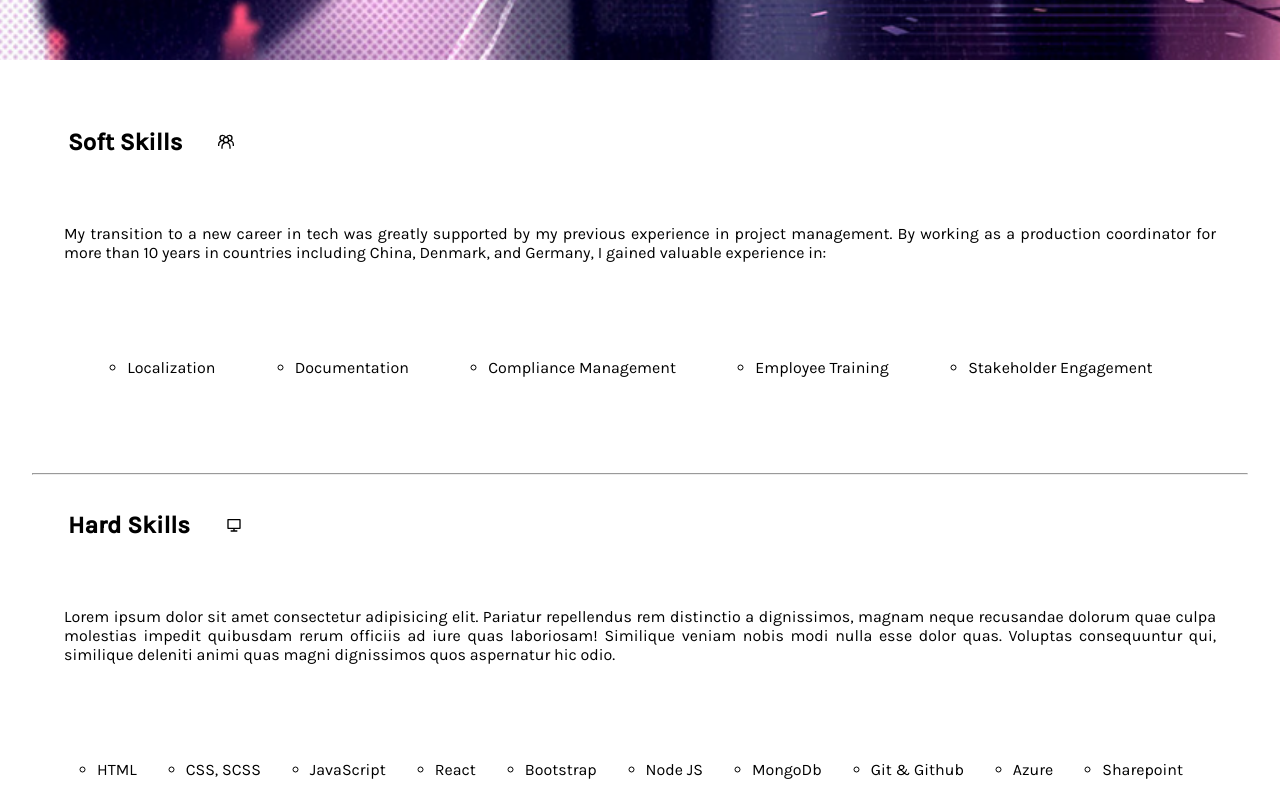
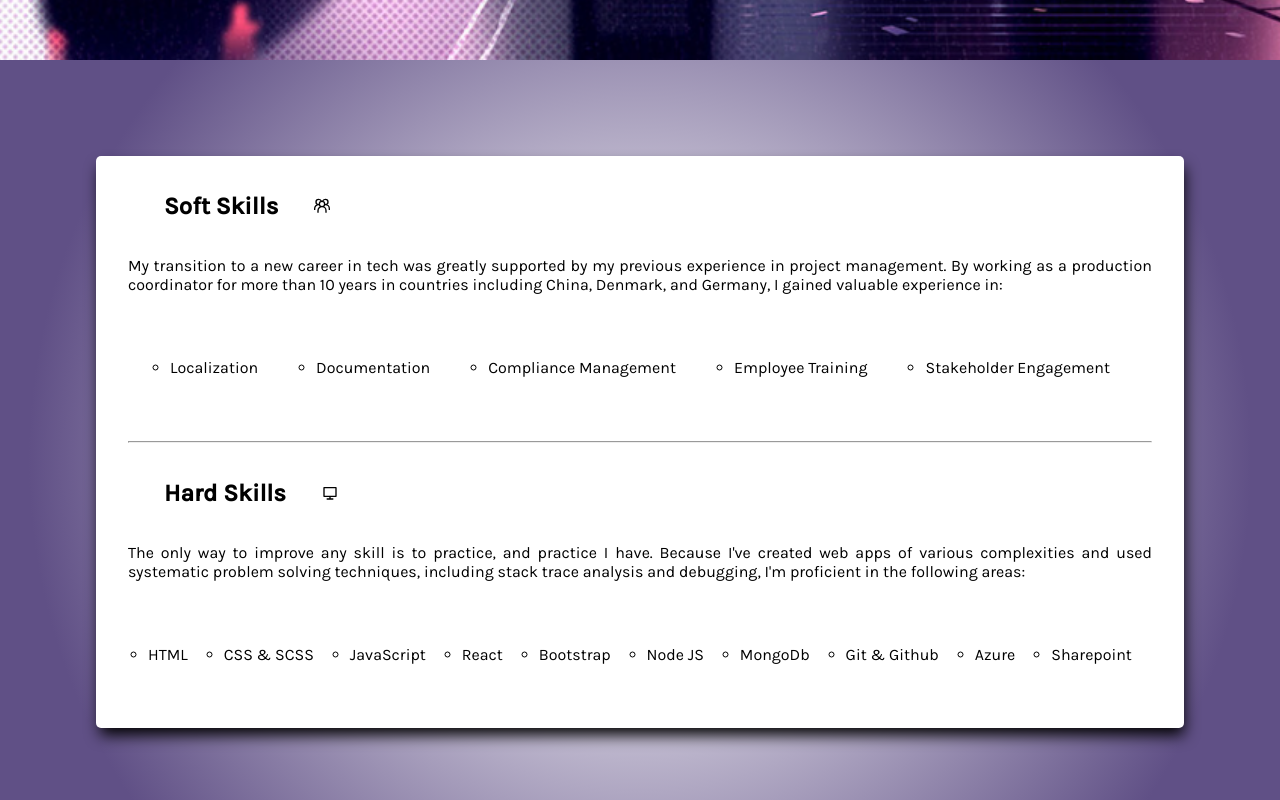
Before and after one commit to HWBarrows/portfolio, a React (Create React App) app: page / in a window 1280 px wide. Shown: the part 1620-2420 px from the top of the page. Built offline with nearby package versions, Linux system fonts and the light colour scheme.

Commit message:
classes added for conditional styling

```diff
--- a/src/components/computerThings/Computer.scss
+++ b/src/components/computerThings/Computer.scss
@@ -2,41 +2,9 @@
     //border: 2px solid fuchsia;
     background-color: white;
     padding:2em;
-
     h2{
         background-color: white;
-        //width:50%;
     }
-}
-
-.social {
-    margin: 2em;
-    p{
-        text-align: justify;
-    }
-}
-
-.iconic {
-    h2{
-        display: inline-block;
-        margin:1.5em;
-    }
-
-}
-
-.listWrapper {
-    margin-top: 5em;
-    margin-bottom: 5em;
-    display: flex;
-    flex-wrap: wrap;
-    justify-content: space-evenly;
-
-            li {
-                list-style:circle;
-                text-align:justify;
-                margin:1em;
-            }
-
 }
 
 .projectWrapper {
@@ -45,8 +13,6 @@
     display: flex;
     flex-direction: column;
     justify-content: space-between;
-
-
 }
 
 .stickyTitle{
@@ -73,24 +39,19 @@
     display: flex;
     flex-direction: column;
     gap:2em;
-    //border:1px solid black;
 
     p{
-        //margin-top: 20vh;
+
         background-color: white;
         text-align: justify;
         //border:1px solid aqua;
-        //height: 10vh;
     }
  }
 .snapshot {
     height: 50vh;
     width: 40%;
-    // min-width: 250px;
-    // min-height: 180px;
     border: 1em solid white;
     background-color: white;
-    //box-sizing: border-box;
 }
 
 .snapOne {
@@ -136,23 +97,32 @@
     width: 50%;
 }
 
+.active {
+    color:#CD6479;
+    text-decoration: underline;
+}
 
-.title1{
+.inactive {
+    color: grey;
+}
+
+
+#title1{
     position: sticky;
     top:3em;
 }
 
-.title2{
+#title2{
     position: sticky;
     top:4.5em;
 }
 
-.title3{
+#title3{
     position: sticky;
     top:6em;
 }
 
-.title4{
+#title4{
 
     position: sticky;
     top:7.5em;
--- a/src/components/computerThings/ComputerThings.jsx
+++ b/src/components/computerThings/ComputerThings.jsx
@@ -1,68 +1,26 @@
-import React,{ useRef, useState } from 'react'
+import React,{ useState } from 'react'
 import './Computer.scss'
-import { GrGroup } from 'react-icons/gr';
-import { RiComputerLine } from 'react-icons/ri'
+
 
 export default function ComputerThings({skillsRef}) {
-    const active = (x)=>{
-       setTitleStyle({color: "#CD6479", textDecoration: "underline"})
-    }
-//{color: "#CD6479", textDecoration: "underline"}
-    const inactive = (x)=> {
-        setTitleStyle({color: "grey", textDecoration: "none", fontSize:"1.5em"})
-    }
- const [titleStyle, setTitleStyle ]= useState({color:"black"})
- const title1 = useRef(null)
- const title2 = useRef(null)
+//     const active = (x)=>{
+//        setTitleStyle({color: "#CD6479", textDecoration: "underline"})
+//     }
+// //{color: "#CD6479", textDecoration: "underline"}
+//     const inactive = (x)=> {
+//         setTitleStyle({color: "grey", textDecoration: "none", fontSize:"1.5em"})
+//     }
+//  const [titleStyle, setTitleStyle ]= useState({color:"black"})
+//  const title1 = useRef(null)
+//  const title2 = useRef(null)
+ const [title1style, setTitle1Style]= useState(null)
+ const [title2Style, setTitle2Style] = useState(null)
+ const [title3Style, setTitle3Style] = useState(null)
+ const [title4Style, setTitle4Style] = useState(null)
 
     return(
         <div className="computerWrapper" ref={skillsRef}>
 
-                <div className='iconic'>
-                    <h2>Soft Skills</h2>
-                    <GrGroup/>
-                </div>
-
-                <div className='social'>
-
-                    <p>My transition to a new career in tech was greatly supported by my previous experience in project management.
-                    By working as a production coordinator for more than 10 years in countries including China, Denmark, and Germany, I gained valuable experience in: </p>
-
-                    <ul className='listWrapper'>
-
-
-                            <li>Localization</li>
-                            <li>Documentation</li>
-                            <li>Compliance Management</li>
-                            <li>Employee Training </li>
-                            <li>Stakeholder Engagement</li>
-                    </ul>
-
-                </div>
-             <hr/>
-
-                <div className='iconic'>
-                    <h2>Hard Skills</h2>
-                    <RiComputerLine/>
-                </div>
-                <div className='social'>
-                    <p>Lorem ipsum dolor sit amet consectetur adipisicing elit. Pariatur repellendus rem distinctio a dignissimos, magnam neque recusandae dolorum quae culpa molestias impedit quibusdam rerum officiis ad iure quas laboriosam! Similique veniam nobis modi nulla esse dolor quas. Voluptas consequuntur qui, similique deleniti animi quas magni dignissimos quos aspernatur hic odio.</p>
-                    <ul className='listWrapper'>
-
-                            <li>HTML</li>
-                            <li>CSS, SCSS</li>
-                            <li>JavaScript</li>
-                            <li>React</li>
-                            <li>Bootstrap</li>
-                            <li>Node JS</li>
-                            <li>MongoDb </li>
-                            <li>Git & Github</li>
-                            <li>Azure</li>
-                            <li>Sharepoint</li>
-                        </ul>
-
-
-                    </div>
 
                 <div className='stickyTitle'>
                     <h1>Projects</h1>
@@ -70,8 +28,8 @@ export default function ComputerThings({skillsRef}) {
                 </div>
                     <p>Lorem ipsum, dolor sit amet consectetur adipisicing elit. Saepe sed beatae illum quia accusantium rem officia? Nemo blanditiis necessitatibus temporibus qui impedit cumque aliquid, laboriosam culpa rem laudantium hic autem, odit exercitationem magnam explicabo nulla quibusdam sapiente nisi deserunt et doloribus nesciunt repudiandae. Blanditiis quidem dicta aliquam. Hic, quia eum!</p>
                     <div className='projectWrapper'>
-                            <h2 className='title1 stacking' style={titleStyle} >Goddess Gallery</h2>
-                        <div className='contentWrapper'onMouseEnter={()=> active(title1)} onMouseLeave={()=> inactive(title1)}>
+                            <h2 id="title1" className={`stacking ${title1style}`} >Goddess Gallery</h2>
+                        <div className='contentWrapper'onMouseEnter={()=> setTitle1Style("active")} onMouseLeave={()=> setTitle1Style("inactive")}>
                         <div className='first text'>
                             <p>The <a href="https://github.com/HWBarrows/gallery-site" target="_blank">original version</a> of this web app was a bootcamp project to practice using flexbox and grid. Unsatisfied with the layout, structure, and overall look, I decided to create something that was more visually appealing.</p>
                             <p>The result is a full responsive website, constructed with only old school Vanilla JavaScript, composed of images representing my modern interpretation of classic female deities from around the world.</p>
@@ -79,19 +37,19 @@ export default function ComputerThings({skillsRef}) {
                             </div>
                         <div className="snapshot snapOne"></div>
                         </div>
-                            <h2 className='title2 stacking'style={titleStyle} >Wu-Tang Forever</h2>
-                        <div className='contentWrapper'onMouseEnter={()=> active(title2)} onMouseLeave={inactive}>
+                            <h2 id='title2' className={`stacking ${title2Style}`}>Wu-Tang Forever</h2>
+                        <div className='contentWrapper' onMouseEnter={()=> setTitle2Style('active')} onMouseLeave={()=> setTitle2Style('inactive')}>
                         <div className='second text'><p>Second Lorem ipsum dolor sit, amet consectetur adipisicing elit. Et dicta consectetur, perferendis reiciendis possimus consequuntur?</p></div>
                         <div className="snapshot snapTwo"></div>
                         </div>
-                            <h2 className='title3 stacking'style={titleStyle}>Tip-Cal</h2>
-                        <div className='contentWrapper'onMouseEnter={active} onMouseLeave={inactive}>
+                            <h2 id='title3' className={`stacking ${title3Style}`}>Tip-Cal</h2>
+                        <div className='contentWrapper' onMouseEnter={()=> setTitle3Style('active')} onMouseLeave={()=> setTitle3Style('inactive')}>
                         <div className='third text'><p>Third Lorem ipsum dolor sit, amet consectetur adipisicing elit. Et dicta consectetur, perferendis reiciendis possimus consequuntur?</p></div>
                         <div className="snapshot snapThree"></div>
                         </div>
 
-                            <h2 className='title4 stacking'style={titleStyle}>Pure Sweetness</h2>
-                        <div className='contentWrapper'onMouseEnter={active} onMouseLeave={inactive}>
+                            <h2 id='title4' className={`stacking ${title4Style}`} >Pure Sweetness</h2>
+                        <div className='contentWrapper'onMouseEnter={()=> setTitle4Style('active')} onMouseLeave={()=> setTitle4Style('inactive')}>
                         <div className='fourth text'><p>Fourth Lorem ipsum dolor sit, amet consectetur adipisicing elit. Et dicta consectetur, perferendis reiciendis possimus consequuntur?</p></div>
                         <div className="snapshot snapFour"></div>
 
--- a/src/components/home/HomePage.jsx
+++ b/src/components/home/HomePage.jsx
@@ -1,11 +1,11 @@
 import { NavLink } from "react-router-dom"
-import { useState } from 'react'
+import React, { useState, useRef } from 'react'
 import { GoThreeBars} from "react-icons/go";
 import './HomePage.scss'
 import AboutMe from '../about/AboutMe.jsx'
 import ComputerThings from '../computerThings/ComputerThings.jsx'
 import Contact from '../contact/Contact.jsx'
-import React, { useRef } from 'react'
+import Skills from "../skills/Skills.jsx";
 
 
 export default function HomePage() {
@@ -14,8 +14,9 @@ export default function HomePage() {
     const homeRef = useRef(null)
     const aboutRef = useRef(null)
     const skillsRef = useRef(null)
+    const projectRef = useRef(null)
     const contactRef = useRef(null)
-    const skWrpRef = useRef(null)
+
     const scrollToElement = (reference)=> reference.current.scrollIntoView({behavior:"smooth"})
     const scrollToCenter = (reference) => reference.current.scrollIntoView({behavior:"smooth"})
 
@@ -28,20 +29,23 @@ export default function HomePage() {
                 <li onClick={ () => scrollToElement(homeRef)}>Home</li>
                 <li onClick={ () => scrollToElement(aboutRef)}>About</li>
                 <li onClick={ () => scrollToElement(skillsRef)}>Skills</li>
+                <li onClick={ () => scrollToElement(projectRef)}>Projects</li>
                 <li onClick={ () => scrollToElement(contactRef)}>Contact</li>
             </ul>
             </div>
-            <div className="flexContainer" onClick={ ()=> scrollToElement(skWrpRef)}>
+            <div className="flexContainer">
                 <div className='prettyWords'></div>
 
                 <div className='skillsWrapper' >
-                    <div className='skillsColl1' ref={skWrpRef}>web</div>
+                    <div className='skillsColl1'>web</div>
                     <div className='skillsColl1'>dev</div>
                 </div>
             </div>
             <span ref={aboutRef}/>
              <AboutMe/>
             <span ref={skillsRef}/>
+            <Skills/>
+            <span ref={projectRef}/>
              <ComputerThings/>
             <span ref={contactRef}/>
              <Contact/>
--- /dev/null
+++ b/src/components/skills/Skills.jsx
@@ -0,0 +1,59 @@
+import { GrGroup } from 'react-icons/gr';
+import { RiComputerLine } from 'react-icons/ri'
+import './Skills.scss'
+
+export default function Skills () {
+
+
+    return(
+        <div className='skillsCompWrapper'>
+
+
+                <div className='social'>
+                <div className='iconic'>
+                    <h2>Soft Skills</h2>
+                    <GrGroup/>
+                </div>
+                    <p>My transition to a new career in tech was greatly supported by my previous experience in project management.
+                    By working as a production coordinator for more than 10 years in countries including China, Denmark, and Germany, I gained valuable experience in: </p>
+
+                    <ul className='listWrapper'>
+
+
+                            <li>Localization</li>
+                            <li>Documentation</li>
+                            <li>Compliance Management</li>
+                            <li>Employee Training </li>
+                            <li>Stakeholder Engagement</li>
+                    </ul>
+
+                {/* </div> */}
+             <hr/>
+
+
+                {/* <div className='social'> */}
+                <div className='iconic'>
+                    <h2>Hard Skills</h2>
+                    <RiComputerLine/>
+                </div>
+                    <p>The only way to improve any skill is to practice, and practice I have. Because I've created web apps of various complexities and used systematic problem solving techniques, including stack trace analysis and debugging, I'm proficient in the following areas:</p>
+                    <ul className='listWrapper'>
+
+                            <li>HTML</li>
+                            <li>CSS & SCSS</li>
+                            <li>JavaScript</li>
+                            <li>React</li>
+                            <li>Bootstrap</li>
+                            <li>Node JS</li>
+                            <li>MongoDb </li>
+                            <li>Git & Github</li>
+                            <li>Azure</li>
+                            <li>Sharepoint</li>
+                        </ul>
+
+
+                    </div>
+
+        </div>
+    )
+}
--- /dev/null
+++ b/src/components/skills/Skills.scss
@@ -0,0 +1,47 @@
+.skillsCompWrapper {
+    width:100%;
+    height: 100vh;
+    // background-color: #605086;
+    padding:2em;
+    box-sizing: border-box;
+    background: rgb(255,255,255);
+    background: radial-gradient(circle, rgba(255,255,255,1) 7%, rgba(96,80,134,1) 81%);
+
+}
+.social {
+    margin: 4em;
+    margin-bottom: 5em;
+    background-color: white;
+    border-radius: 5px;
+    display: block;
+    padding-right: 2em;
+    padding-left: 2em;
+    box-shadow: 2px 9px 15px -2px #000000;
+
+    p{
+        text-align: justify;
+    }
+}
+
+.iconic {
+    h2{
+        display: inline-block;
+        margin:1.5em;
+    }
+
+}
+
+.listWrapper {
+    margin-top: 3em;
+    padding-bottom: 3em;
+    display: flex;
+    flex-wrap: wrap;
+    justify-content: space-evenly;
+
+            li {
+                list-style:circle;
+                text-align:justify;
+                margin:1em;
+            }
+
+}
```
